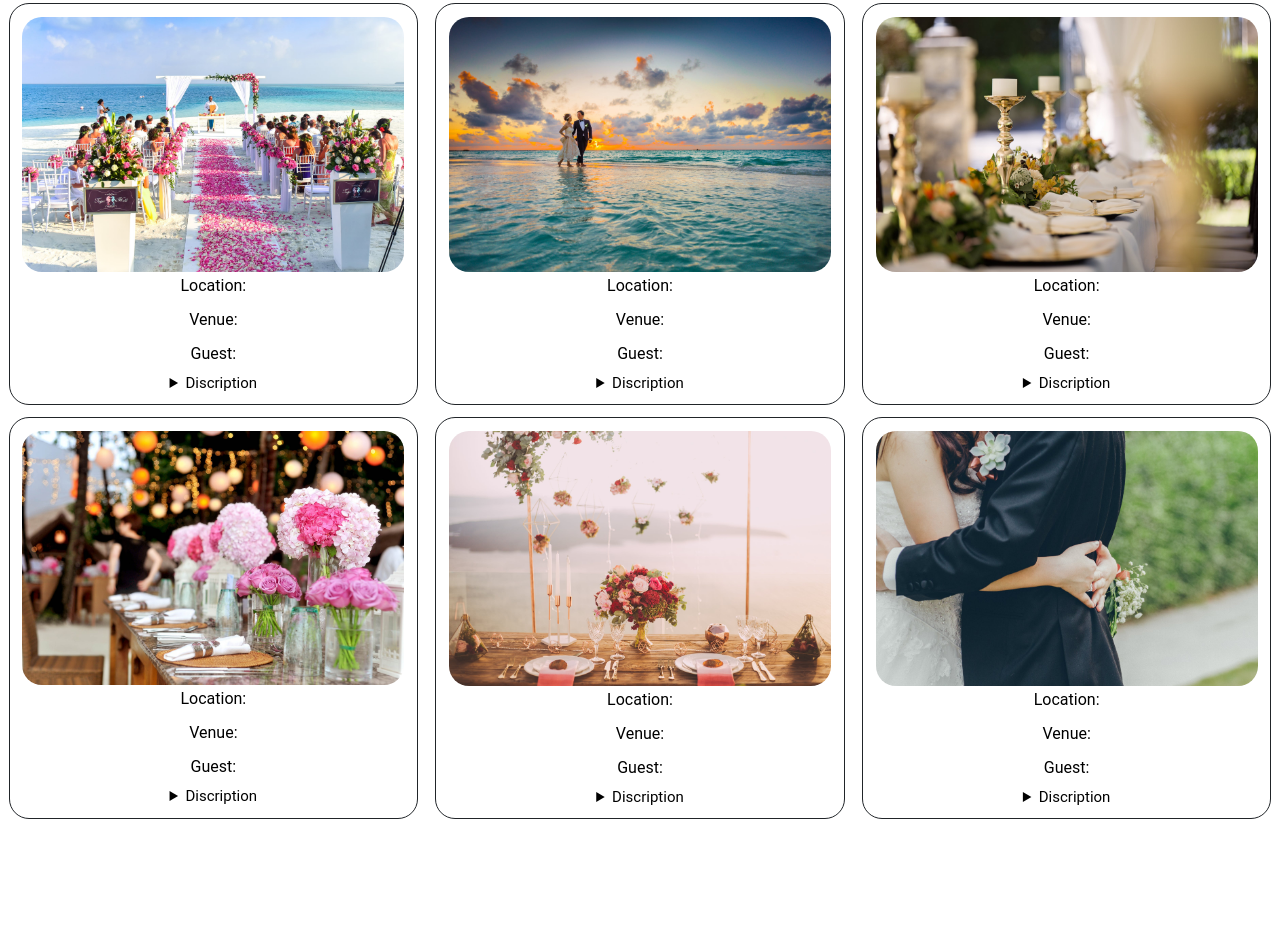
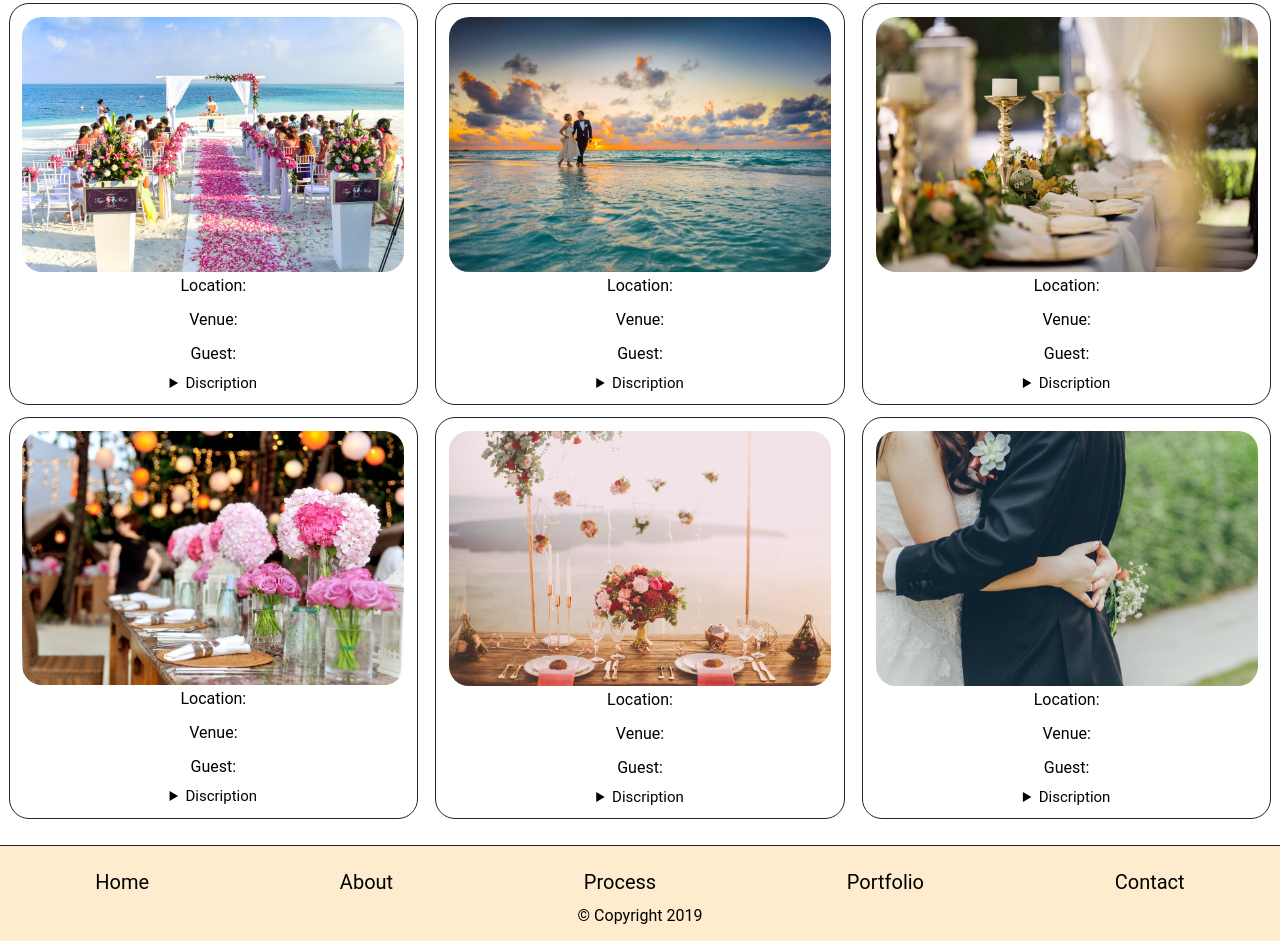
Before and after one commit to Wedding-Planner-October-2019/marketing-website, a plain HTML site: page index.html in a window 1280 px wide. Shown: the part 1128-2069 px from the top of the page. Before the commit the page ends 1953 px from the top, so only its background shows below. Drawn offline with Linux system fonts and the light colour scheme.

Commit message:
Footer General Layout

```diff
--- a/index.html
+++ b/index.html
@@ -65,7 +65,11 @@
 				</div>
 				<div class="portfolioContainer">
 					<div class="card">
-						<img src="/images/card5.jpeg" alt="beach wedding ceremony" class="beach" />
+						<img
+							src="/images/card5.jpeg"
+							alt="beach wedding ceremony"
+							class="beach"
+						/>
 						<p>Location:</p>
 						<p>Venue:</p>
 						<p>Guest:</p>
@@ -81,7 +85,7 @@
 						</details>
 					</div>
 					<div class="card">
-                            <img src="/images/card1.jpeg" alt="placeholder" />
+						<img src="/images/card1.jpeg" alt="placeholder" />
 						<p>Location:</p>
 						<p>Venue:</p>
 						<p>Guest:</p>
@@ -97,7 +101,7 @@
 						</details>
 					</div>
 					<div class="card">
-                            <img src="/images/card3.jpeg" alt="placeholder" />
+						<img src="/images/card3.jpeg" alt="placeholder" />
 						<p>Location:</p>
 						<p>Venue:</p>
 						<p>Guest:</p>
@@ -113,7 +117,7 @@
 						</details>
 					</div>
 					<div class="card">
-                            <img src="/images/card4.jpeg" alt="placeholder" />
+						<img src="/images/card4.jpeg" alt="placeholder" />
 						<p>Location:</p>
 						<p>Venue:</p>
 						<p>Guest:</p>
@@ -129,7 +133,7 @@
 						</details>
 					</div>
 					<div class="card">
-                            <img src="/images/card2.jpeg" alt="placeholder" />
+						<img src="/images/card2.jpeg" alt="placeholder" />
 						<p>Location:</p>
 						<p>Venue:</p>
 						<p>Guest:</p>
@@ -145,7 +149,7 @@
 						</details>
 					</div>
 					<div class="card">
-                            <img src="/images/card6.jpeg" alt="placeholder" />
+						<img src="/images/card6.jpeg" alt="placeholder" />
 						<p>Location:</p>
 						<p>Venue:</p>
 						<p>Guest:</p>
@@ -163,5 +167,17 @@
 				</div>
 			</section>
 		</main>
+		<footer>
+			<div class="NavBar">
+				<nav>
+					<a href="index.html">Home</a>
+					<a href="#">About</a>
+					<a href="#process">Process</a>
+					<a href="#portfolio">Portfolio</a>
+					<a href="#">Contact</a>
+				</nav>
+			</div>
+			<div><p>© Copyright 2019</p></div>
+		</footer>
 	</body>
 </html>
--- /dev/null
+++ b/less/footer.less
@@ -0,0 +1,15 @@
+// Footer Styles
+footer{
+    border-top: 1px solid @border-color;
+    margin-top: 20px;
+    background: @footer-bg;
+
+    nav a{
+        color: black;
+    }
+
+    p {
+        padding: 1%;
+        text-align: center;
+    }
+}
--- a/less/index.less
+++ b/less/index.less
@@ -12,3 +12,4 @@
 @import 'main-body';
 @import 'process';
 @import 'portfolio';
+@import 'footer';
--- a/less/variables.less
+++ b/less/variables.less
@@ -2,17 +2,13 @@
 @font-color: @shark;
 @border-color: @shark;
 @nav-bar: @white;
-@main-bg:  @white;
-@navigation-border: @silver;
 @footer-bg: @sandy-beach;
 
 // Colors
 @white: #FFFFFF;
-@silver: #C0C0C0;
 @shark: #212529;
-@eastern-blue: #17A2B8;
 @sandy-beach: #FFEBCD;
-@slategrey: #708090;
+
 
 
 // Media Queries
```
Also changed, not shown: css/index.css.
